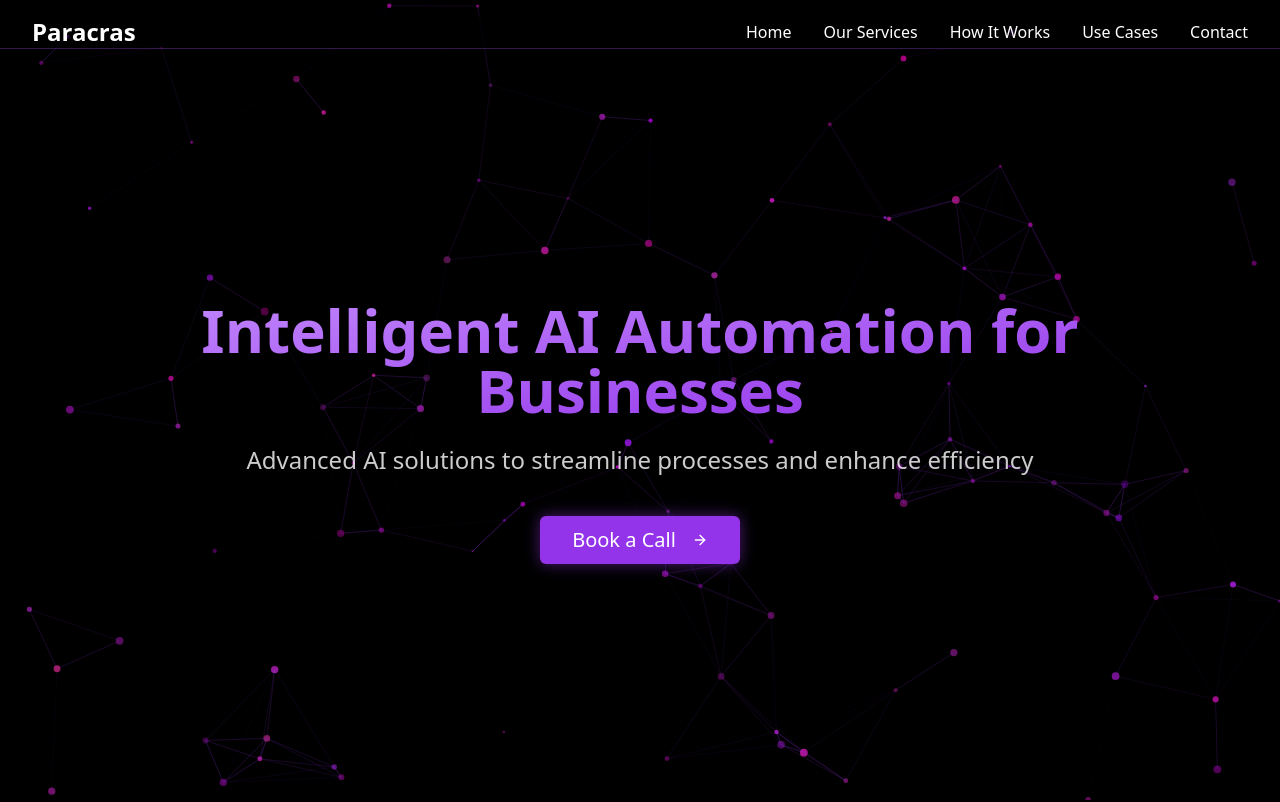
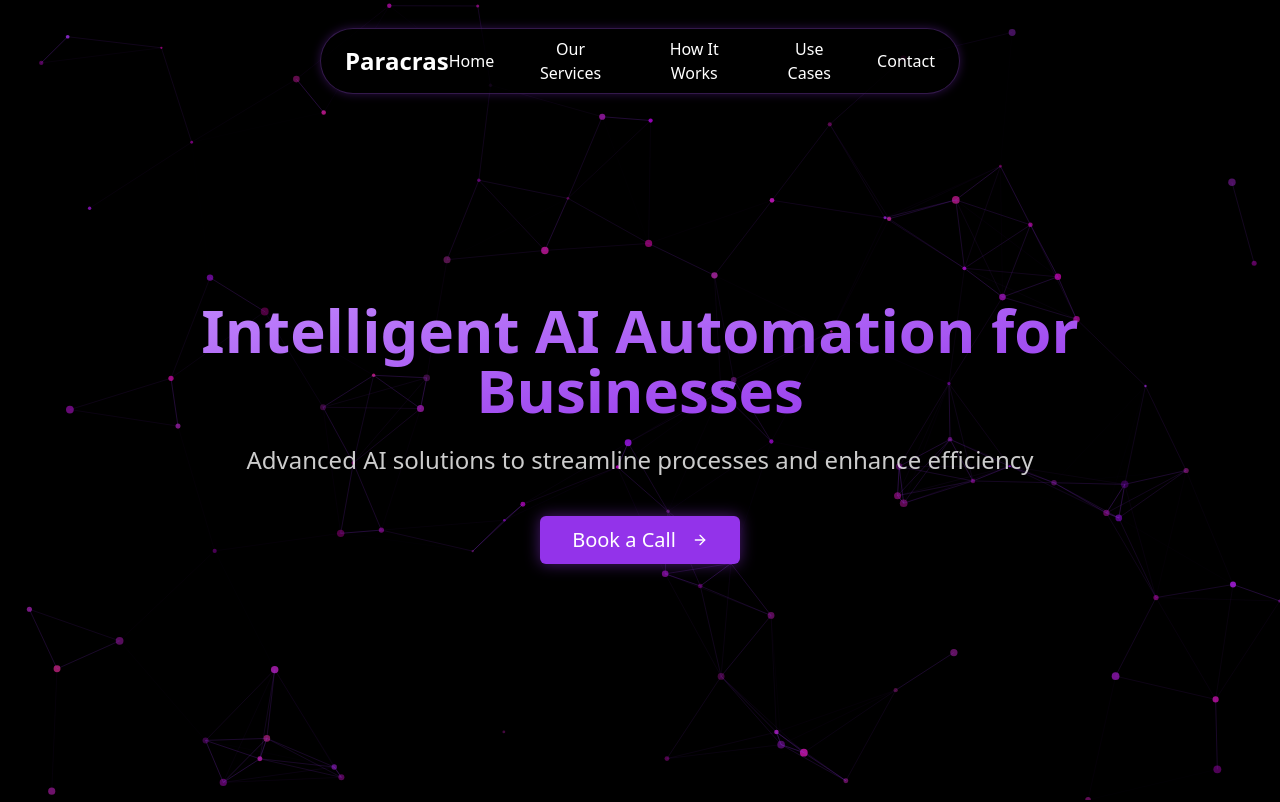
Before and after one commit to paracras/paracras-neon-pulse, a React (Vite) app: page / in a window 1280 px wide. Shown: the top 802 px of the page. Built offline with nearby package versions, Linux system fonts and the light colour scheme.

Commit message:
Refactor: Update navbar styling
- Rounded edges
- Reduced width
- Updated height for a more professional look

```diff
--- a/src/components/Navbar.tsx
+++ b/src/components/Navbar.tsx
@@ -40,17 +40,17 @@ const Navbar = () => {
 
   return (
     <header
-      className={`fixed top-0 w-full z-50 transition-all duration-300 ${
-        scrolled ? 'py-2 shadow-glow-sm' : 'py-4'
+      className={`fixed top-4 left-1/2 -translate-x-1/2 z-50 transition-all duration-300 ${
+        scrolled ? 'py-2' : 'py-3'
       }`}
     >
-      <div className="backdrop-blur-xl bg-black/30 border-b border-purple-500/30">
-        <div className="max-w-7xl mx-auto px-4 sm:px-6 lg:px-8">
+      <div className="backdrop-blur-xl bg-black/30 border border-purple-500/30 rounded-full shadow-glow-sm max-w-5xl mx-auto">
+        <div className="px-6">
           <nav className="flex justify-between items-center">
             {/* Logo */}
             <div>
               <h1
-                className="text-2xl font-bold text-white hover:text-gradient cursor-pointer"
+                className="text-2xl font-bold text-white hover:text-gradient cursor-pointer py-2"
                 onClick={() => scrollToSection('hero')}
               >
                 Paracras
@@ -69,7 +69,7 @@ const Navbar = () => {
                 <button
                   key={item.id}
                   onClick={() => scrollToSection(item.id)}
-                  className="text-white hover:text-purple-400 transition-colors relative group"
+                  className="text-white hover:text-purple-400 transition-colors relative group py-2"
                 >
                   {item.name}
                   <span className="absolute -bottom-1 left-0 w-0 h-0.5 bg-purple-400 transition-all duration-300 group-hover:w-full"></span>
@@ -98,7 +98,7 @@ const Navbar = () => {
 
       {/* Mobile menu */}
       {mobileMenuOpen && (
-        <div className="md:hidden backdrop-blur-xl bg-black/90 border-b border-purple-500/30 animate-fade-in">
+        <div className="md:hidden backdrop-blur-xl bg-black/90 border border-purple-500/30 rounded-2xl mt-2 shadow-glow-sm animate-fade-in">
           <div className="px-4 pt-2 pb-4 space-y-4">
             {[
               { name: "Home", id: "hero" },
```
